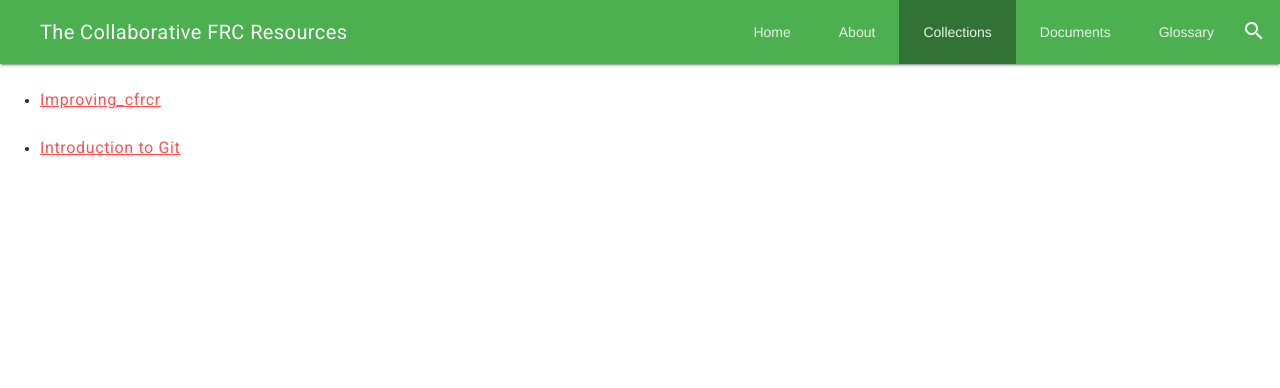
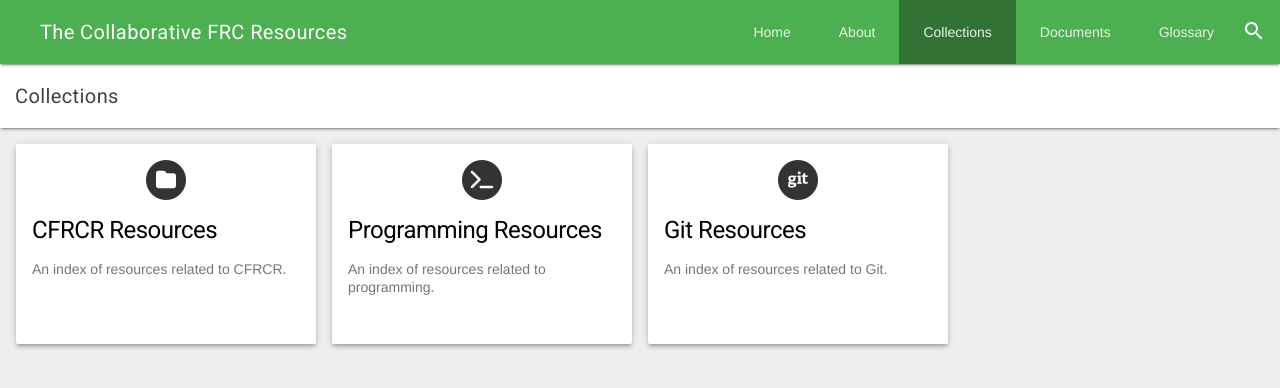
Before and after one commit to CFRCR/CFRCR, a Jekyll site: the page built from _collections/collections.md, in a window 1280 px wide. Shown: the top 388 px of the page. Built offline with Jekyll 4.4.1, drawn with Linux system fonts in a browser that asks for light colours; nearby versions of some CDN libraries.

Commit message:
Added collection indices.

```diff
--- /dev/null
+++ b/_collections/cfrcr/cfrcr.md
@@ -0,0 +1,7 @@
+---
+title: CFRCR Resources
+description: An index of resources related to CFRCR.
+layout: collection_index
+collections:
+  - "cfrcr/example_collection.md"
+---
--- a/_collections/intro_to_git.md
+++ b/_collections/cfrcr/example_collection.md
@@ -1,5 +1,6 @@
 ---
-title: Introduction to Git
+title: Example Collection
+description: An example collection.
 resources:
 -
   title: Collection Specific Content
--- /dev/null
+++ b/_collections/collections.md
@@ -0,0 +1,10 @@
+---
+title: Collections
+description: The high level index of collections on CFRCR.
+layout: collection_index
+collections:
+  - "cfrcr/cfrcr.md"
+  - "programming/programming.md"
+  - "git/git.md"
+permalink: /collections/
+---
--- /dev/null
+++ b/_collections/git/git.md
@@ -0,0 +1,9 @@
+---
+title: Git Resources
+description: An index of resources related to Git.
+icon: fa-git
+layout: collection_index
+collections:
+  - "intro_to_git.md"
+  - "improving_cfrcr.md"
+---
--- /dev/null
+++ b/_collections/programming/programming.md
@@ -0,0 +1,9 @@
+---
+title: Programming Resources
+description: An index of resources related to programming.
+icon: fa-terminal
+layout: collection_index
+collections:
+  - "intro_to_git.md"
+  - "improving_cfrcr.md"
+---
--- a/_config.yml
+++ b/_config.yml
@@ -69,6 +69,7 @@ algolia:
   index_name:     'CFRCR'
 
 
+
 # Build settings
 exclude:
   - Gemfile
--- /dev/null
+++ b/_layouts/collection_index.html
@@ -0,0 +1,56 @@
+---
+layout: base
+---
+<div class="mdl-layout mdl-js-layout mdl-layout--fixed-header">
+  <header id="collection_nav" class="mdl-layout__header">
+    <div class="mdl-layout__header-row">
+      <span class="mdl-layout-title">{{ page.title }}</span>
+      {% comment %}
+      <div class="mdl-layout-spacer"></div>
+      These are for navigation if we hide the divs:
+      <button id="back_button" class="mdl-button mdl-js-button mdl-button--fab mdl-button--mini-fab mdl-button--colored">
+        <i class="material-icons">arrow_back</i>
+      </button>
+      <button class="mdl-button mdl-js-button mdl-button--fab mdl-button--mini-fab mdl-button--colored">
+        <i class="material-icons">arrow_forward</i>
+      </button>
+      {% endcomment %}
+    </div>
+  </header>
+
+  <main class="mdl-layout__content" style="background-color: #eee">
+    <div class="mdl-grid">
+      {% for collection in page.collections %}
+        {%- assign col_path = "_collections/" | append: collection -%}
+        {%- assign col = site.collections | where: "path", col_path | first -%}
+        {%- if col -%}
+          <div class="mdl-cell mdl-cell--3-col mdl-cell--4-col-tablet mdl-cell--4-col-phone">
+
+            <a href="{{ col.url }}" style="text-decoration: none;">
+            <div class="mdl-card mdl-shadow--3dp" style="width:100%; height: 100%;">
+              <div class="mdl-card__title" style="width: 100%; padding-bottom: 0; display: inline-block; text-align: center;">
+                <span class="fa-stack fa-lg fa-4x">
+                  <i class="fa fa-circle fa-stack-2x" style="color: #333;"></i>
+                  {% comment %}<i class="fa fa-folder fa-stack-1x fa-inverse"></i>{% endcomment %}
+                  <i class="fa {% if col.icon %}{{ col.icon }}{% else %}{% if col.layout == "collection_index" %}fa-folder{% else %}fa-book{% endif %}{% endif %} fa-stack-1x fa-inverse"></i>
+                </span>
+              </div>
+              <div class="mdl-card__title">
+                <h1 class="mdl-card__title-text">{{ col.title }}</h1>
+              </div>
+              {% if col.description %}
+                <div class="mdl-card__supporting-text" style="padding-top: 0;">
+                  {{ col.description }}
+                </div>
+              {% endif %}
+            </div>
+            </a>
+
+          </div>
+        {% endif %}
+      {% endfor %}
+
+    </div>
+  </main>
+
+</div>
--- a/collections.html
+++ /dev/null
@@ -1,8 +0,0 @@
----
-permalink: /collections/
----
-<ul>
-  {% for collection in site.collections %}
-    <li><a href="{{ collection.url }}"><h6>{{ collection.title }}</h6></a></li>
-  {% endfor %}
-</ul>
```
Also changed, not shown: _collections/improving_cfrcr.md (deleted, +0 -3 lines).
